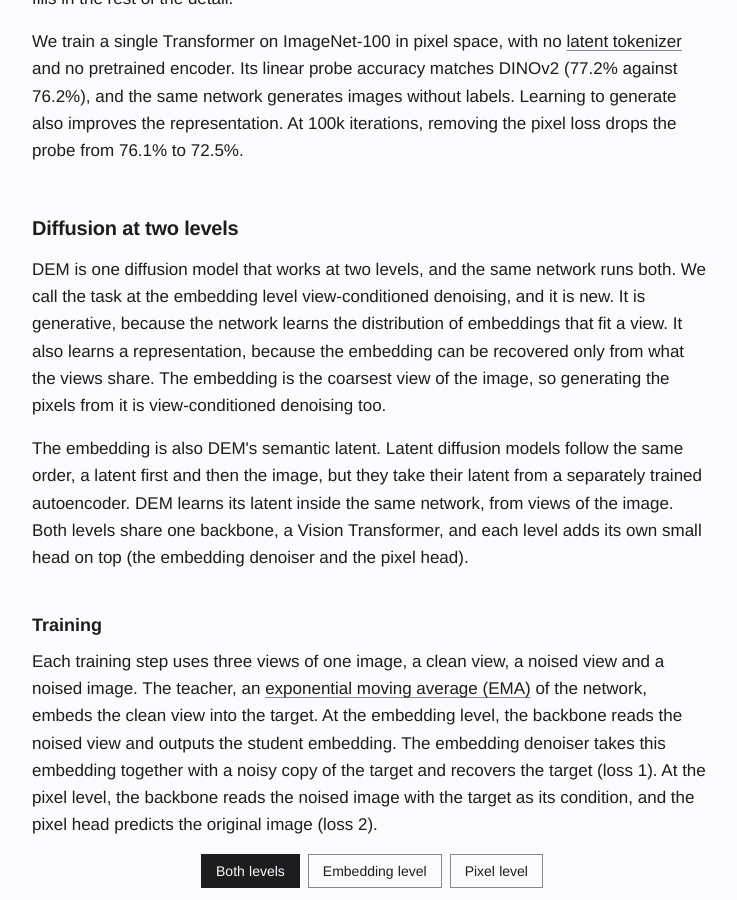
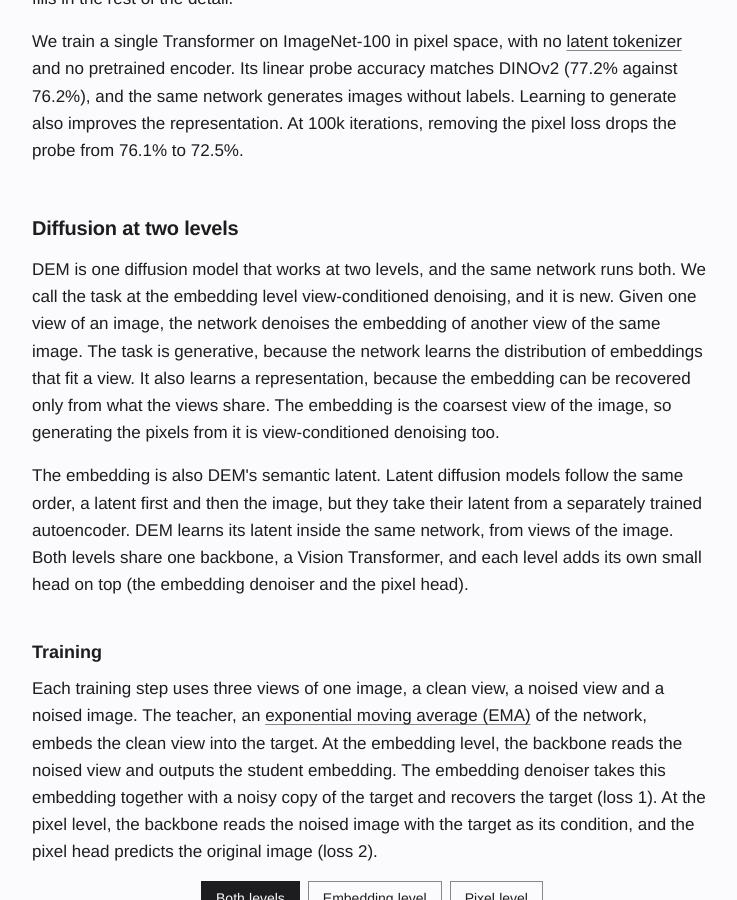
Before and after one commit to rabiulcste/rabiulcste.github.io, a Jekyll site: the page built from dem-denoising-embeddings/index.html, in a window 1280 px wide and 900 px high, scrolled down 1443 px. Shown: the whole window, without its empty margins (268-1005 px from the left). Built offline with Jekyll 4.4.1, drawn with Linux system fonts in a browser that asks for light colours.

Commit message:
DEM page: say what the task is

```diff
--- a/dem-denoising-embeddings/index.html
+++ b/dem-denoising-embeddings/index.html
@@ -246,7 +246,7 @@ bibtex: |
 
 <section id="method">
     <h2>Diffusion at two levels</h2>
-    <p>DEM is one diffusion model that works at two levels, and the same network runs both. We call the task at the embedding level view-conditioned denoising, and it is new. It is generative, because the network learns the distribution of embeddings that fit a view. It also learns a representation, because the embedding can be recovered only from what the views share. The embedding is the coarsest view of the image, so generating the pixels from it is view-conditioned denoising too.</p>
+    <p>DEM is one diffusion model that works at two levels, and the same network runs both. We call the task at the embedding level view-conditioned denoising, and it is new. Given one view of an image, the network denoises the embedding of another view of the same image. The task is generative, because the network learns the distribution of embeddings that fit a view. It also learns a representation, because the embedding can be recovered only from what the views share. The embedding is the coarsest view of the image, so generating the pixels from it is view-conditioned denoising too.</p>
     <p>The embedding is also DEM's semantic latent. Latent diffusion models follow the same order, a latent first and then the image, but they take their latent from a separately trained autoencoder. DEM learns its latent inside the same network, from views of the image. Both levels share one backbone, a Vision Transformer, and each level adds its own small head on top (the embedding denoiser and the pixel head).</p>
     <h3>Training</h3>
     <p>Each training step uses three views of one image, a clean view, a noised view and a noised image. The teacher, an <a href="https://arxiv.org/abs/2104.14294">exponential moving average (EMA)</a> of the network, embeds the clean view into the target. At the embedding level, the backbone reads the noised view and outputs the student embedding. The embedding denoiser takes this embedding together with a noisy copy of the target and recovers the target (loss 1). At the pixel level, the backbone reads the noised image with the target as its condition, and the pixel head predicts the original image (loss 2).</p>
```
